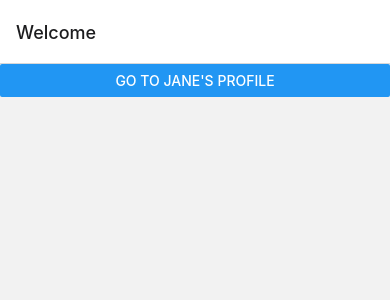
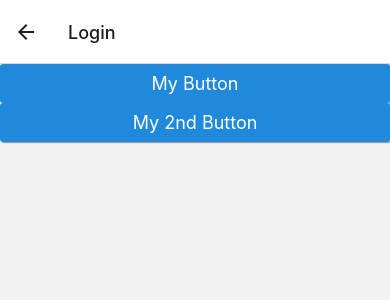
Before and after one commit to katsu268/SumgamesApp, a React Native app: screen /Login in a window 390 px wide. Shown: the top 300 px of the page. Built offline with nearby package versions, Linux system fonts and the light colour scheme.

Commit message:
katsu_10

```diff
--- a/App.js
+++ b/App.js
@@ -3,6 +3,7 @@ import React ,{ Component }from 'react';
 import { StyleSheet, Text, View ,Button} from 'react-native';
 import { NavigationContainer } from '@react-navigation/native';
 import { createNativeStackNavigator } from '@react-navigation/native-stack';
+import Login from './login';
 
 const Stack = createNativeStackNavigator();
 
@@ -16,7 +17,7 @@ class App extends Component {
             component={HomeScreen}
             options={{ title: 'Welcome' }}
           />
-          <Stack.Screen name="Profile" component={ProfileScreen} />
+          <Stack.Screen name="Login" component={Login} />
         </Stack.Navigator>
       </NavigationContainer>
     );
@@ -28,13 +29,10 @@ const HomeScreen = ({ navigation }) => {
     <Button
       title="Go to Jane's profile"
       onPress={() =>
-        navigation.navigate('Profile', { name: 'Jane' })
+        navigation.navigate('Login')
       }
     />
   );
 };
-const ProfileScreen = ({ navigation, route }) => {
-  return <Text>This is {route.params.name}'s profile</Text>;
-};
 
 export default App;
--- a/login.js
+++ b/login.js
@@ -0,0 +1,21 @@
+import { ThemeProvider, Button } from 'react-native-elements';
+import React ,{ Component }from 'react';
+
+
+const theme = {
+  Button: {
+    raised: true,
+  },
+};
+
+// Your App
+const Login = () => {
+  return (
+    <ThemeProvider theme={theme}>
+      <Button title="My Button" />
+      <Button title="My 2nd Button" />
+    </ThemeProvider>
+  );
+};
+
+export default Login;
--- a/package.json
+++ b/package.json
@@ -15,9 +15,10 @@
     "react": "16.13.1",
     "react-dom": "16.13.1",
     "react-native": "https://github.com/expo/react-native/archive/sdk-42.0.0.tar.gz",
-    "react-native-web": "~0.13.12",
+    "react-native-elements": "^3.4.2",
+    "react-native-safe-area-context": "3.2.0",
     "react-native-screens": "~3.4.0",
-    "react-native-safe-area-context": "3.2.0"
+    "react-native-web": "~0.13.12"
   },
   "devDependencies": {
     "@babel/core": "^7.9.0"
```
Also changed, not shown: 1 other file (tests, documents, lock files or other folders).
